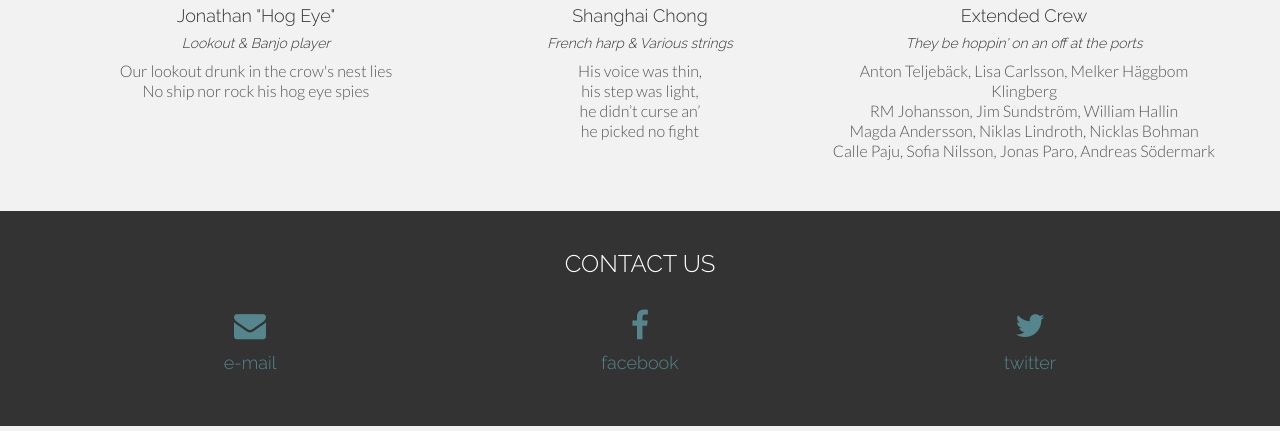
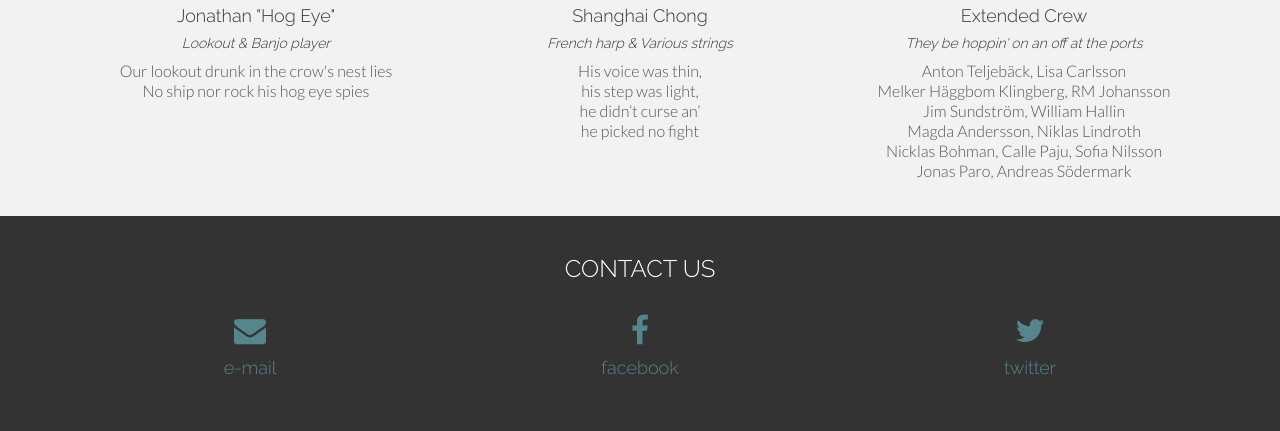
Before and after one commit to danielwerthen/yebanished, a Jekyll site: the page built from index.html, in a window 1280 px wide and 900 px high, scrolled down 3755 px, cut to the strip 469-900 px from the top of the window. Built offline with Jekyll 4.4.1, drawn with Linux system fonts in a browser that asks for light colours.

```diff
--- a/_data/crew.yml
+++ b/_data/crew.yml
@@ -93,7 +93,9 @@
   name: Extended Crew
   tagline: They be hoppin' on an off at the ports
   poetry:
-          - Anton Teljebäck, Lisa Carlsson, Melker Häggbom Klingberg
-          - RM Johansson, Jim Sundström, William Hallin
-          - Magda Andersson, Niklas Lindroth, Nicklas Bohman
-          - Calle Paju, Sofia Nilsson, Jonas Paro, Andreas Södermark
+          - Anton Teljebäck, Lisa Carlsson
+          - Melker Häggbom Klingberg, RM Johansson
+          - Jim Sundström, William Hallin
+          - Magda Andersson, Niklas Lindroth
+          - Nicklas Bohman, Calle Paju, Sofia Nilsson
+          - Jonas Paro, Andreas Södermark
```
